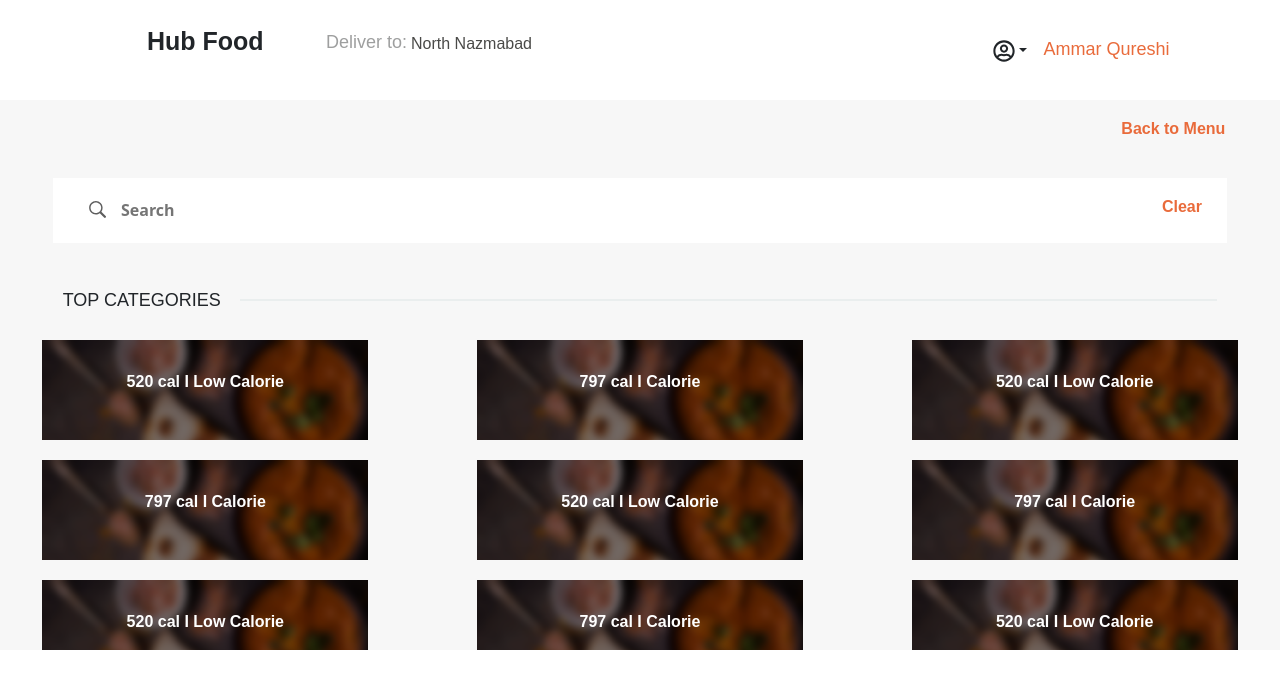
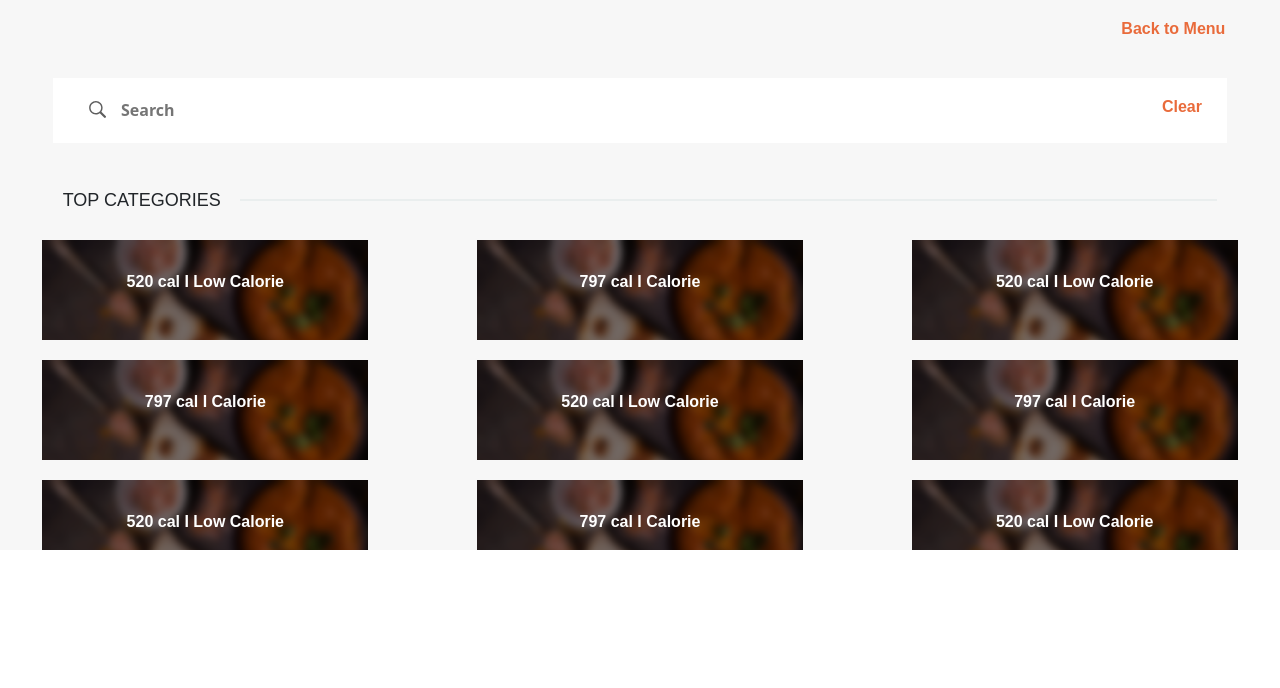
Before and after one commit to Hammad-23/Food-Hub, a React (Create React App) app: page /searchbar in a window 1280 px wide. Shown: the top 688 px of the page. Built offline with nearby package versions, Linux system fonts and the light colour scheme.

Commit message:
user handling

```diff
--- a/src/components/Navbar/navbar.js
+++ b/src/components/Navbar/navbar.js
@@ -1,20 +1,24 @@
-import React, { useState } from "react";
+import React, { useEffect, useState } from "react";
 import "./navbar.css";
 import { Row, Col, DropdownButton, Dropdown } from "react-bootstrap";
 import { useHistory } from "react-router-dom";
 import { FaRegUserCircle } from "react-icons/fa";
 import swal from "sweetalert";
 export default function Navbar(props) {
-  const [userIcon, setUserIcon] = useState(false);
+  const [userIcon, setUserIcon] = useState(true);
+
+  console.log("props in nav ", props);
 
   var history = useHistory();
   const logout = () => {
+    localStorage.clear();
+    props.setIsUser(false);
     swal({
       title: "Log Out!",
       icon: "success",
       button: "Ok",
     });
-    history.push("/login");
+    // history.push("/login");
   };
   return (
     <>
@@ -26,19 +30,26 @@ export default function Navbar(props) {
           <p className="deliver-Text">Deliver to:</p>
           <p className="noth-Naz-Text"> North Nazmabad</p>
         </Col>
-        <Col className="drop-Down-User-Col" xs={7} sm={7} md={12} lg={2} xl={2}>
-          {/* {setUserIcon(true)} */}
+        {userIcon && (
+          <Col
+            className="drop-Down-User-Col"
+            xs={7}
+            sm={7}
+            md={12}
+            lg={2}
+            xl={2}
+          >
             <DropdownButton
               variant="white"
-            // menuVariant="dark"
               title={<FaRegUserCircle size={22} />}
             >
               <Dropdown.Item onClick={logout} href="#">
                 Logout
               </Dropdown.Item>
             </DropdownButton>
-          <p className="user-Name-Text">Ammar Qureshi</p>
+            <p className="user-Name-Text">{props.userName}</p>
           </Col>
+        )}
         {/* <Col
           className="download-App-Col"
           xs={10}
--- a/src/components/SearchBar/searchbar.js
+++ b/src/components/SearchBar/searchbar.js
@@ -67,7 +67,7 @@ export default function Searchbar() {
   ];
   return (
     <>
-      <Navbar />
+      {/* <Navbar /> */}
       <Row id="search-Mein-Row">
         <Col xs={12} sm={12} md={12} lg={12} xl={12}>
           <Col
--- a/src/screen/home/home.js
+++ b/src/screen/home/home.js
@@ -10,7 +10,7 @@ import Customnavbar from "../../components/CustomNavbar/customnavbar";
 import { getUser } from "../../config/firebase";
 // import { getAllproducts } from "../../config/firebase";
 import Footer from "../../components/footer/footer";
-import Drawer from '../../components/drawer/drawer'
+import Drawer from "../../components/drawer/drawer";
 import { useDispatch, useSelector } from "react-redux";
 import { getProducts } from "../../store/actions/products";
 import Card from "../../components/cart/cart";
@@ -23,6 +23,8 @@ import PizzaImage from "../../asset/images/picTwo.PNG";
 import RollImage from "../../asset/images/picThree.PNG";
 
 export default function Home() {
+  const [user, setUser] = useState("");
+  const [isUser, setIsUser] = useState(false);
   let history = useHistory();
   const dispatch = useDispatch();
   const allproduct = useSelector((state) => state.allProductReducer);
@@ -35,8 +37,7 @@ export default function Home() {
       productName: "cheez burger",
     },
   ];
-  const [user, setUser] = useState("");
-  const [isUser, setIsUser] = useState(false);
+
   console.log("all products in home--> ", allproduct.product);
   cardData.push(...allproduct.product);
   console.log("card data--> ", cardData);
@@ -51,14 +52,17 @@ export default function Home() {
       const userDetails = localStorage.getItem("UserInfo");
 
       setUser(userDetails);
+
       console.log("login user name : ", userDetails);
+      setIsUser(true);
     } else {
       setIsUser(false);
     }
   }, []);
+
   return (
     <>
-      <Navbar/>
+      {isUser ? <Navbar setIsUser={setIsUser} userName={user} /> : ""}
       <Customnavbar />
       <Silder src={BbqImage} srcTwo={PizzaImage} srcThree={RollImage} />
       <Container>
```
Also changed, not shown: 1 other file (tests, documents, lock files or other folders). Lines whose indentation alone changed are shown as unchanged.
